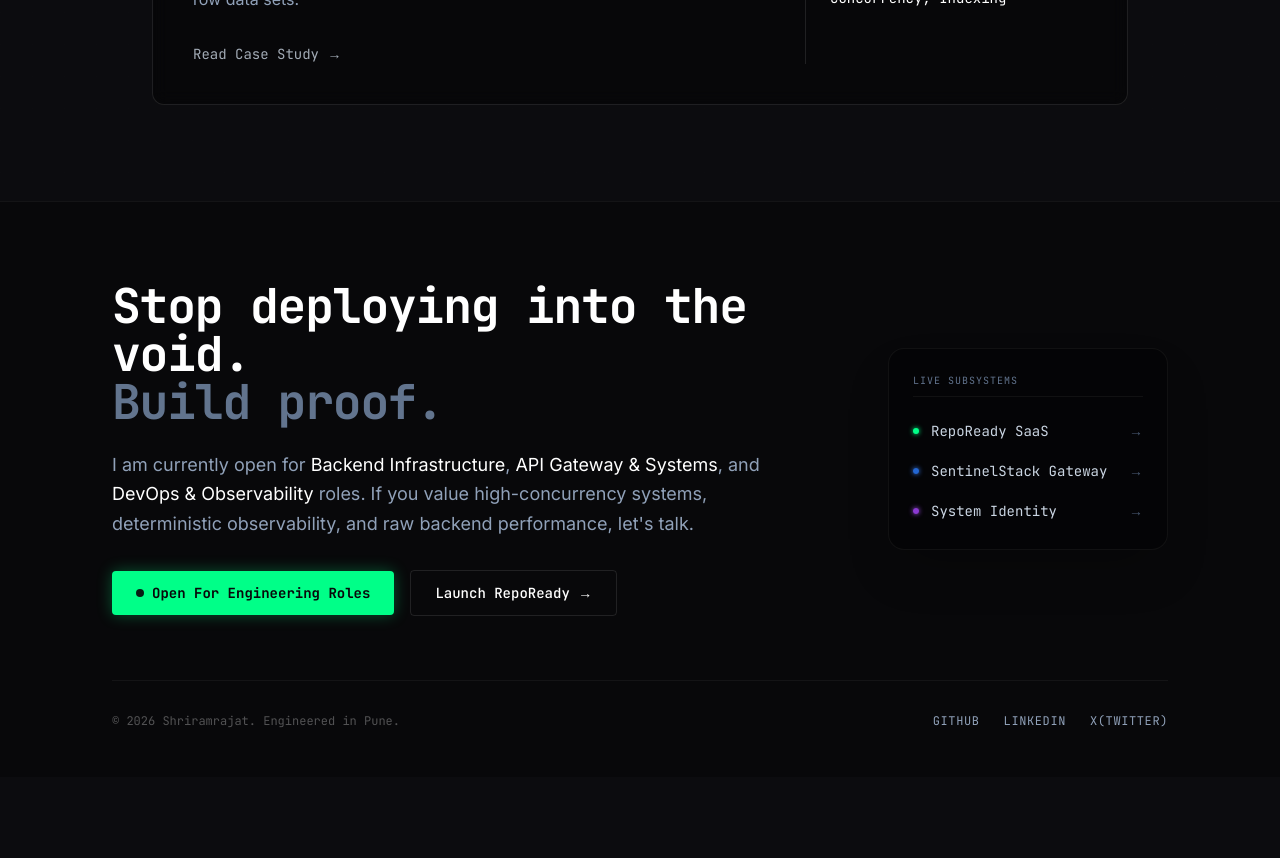
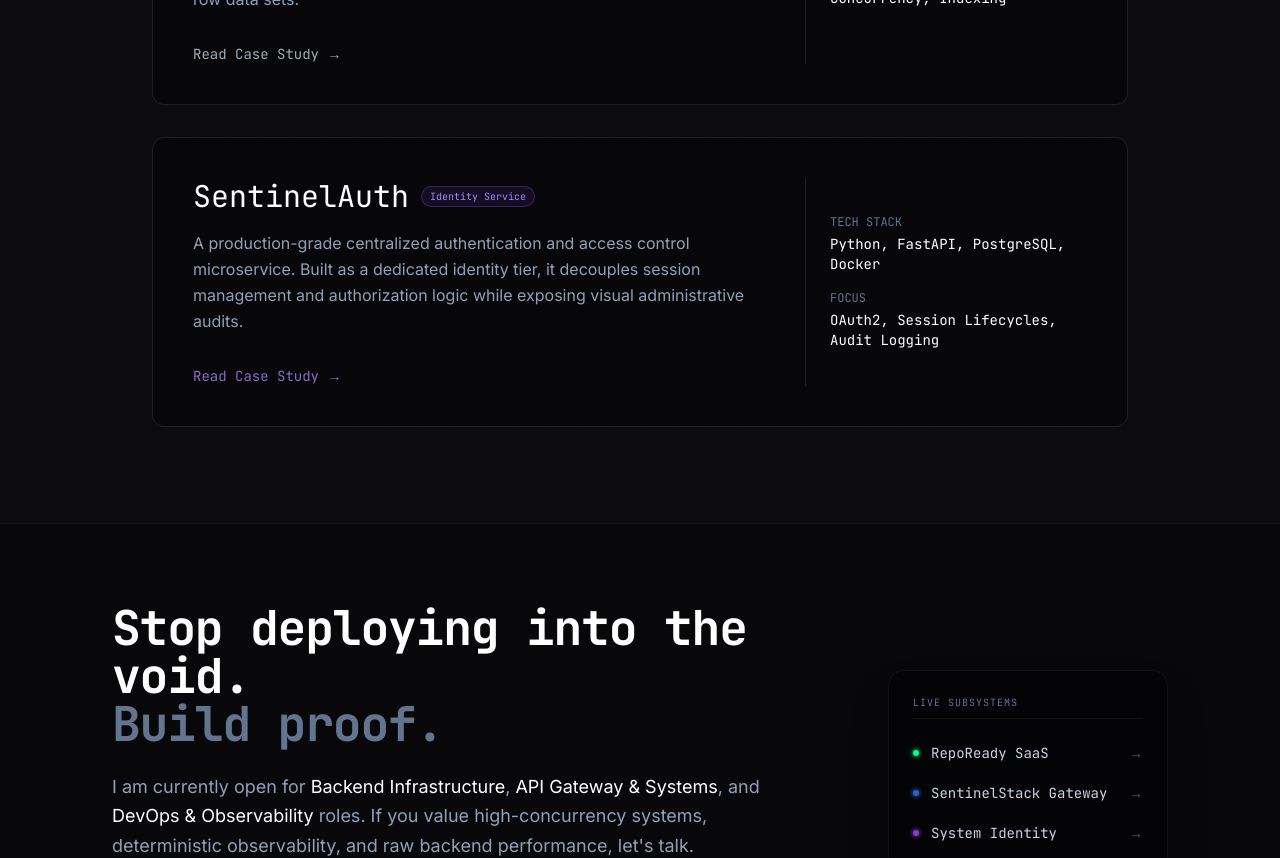
Before and after one commit to shriramrajat/SHRIRAMRAJAT.DEV, a Next.js app: page /work in a window 1280 px wide. Shown: the part 1140-1998 px from the top of the page. Before the commit the page ends 1917 px from the top, so only its background shows below. Built offline with nearby package versions, Linux system fonts and the light colour scheme.

Commit message:
feat: add work directory page and SentinelAuth project case study

```diff
--- a/src/app/work/page.tsx
+++ b/src/app/work/page.tsx
@@ -164,6 +164,43 @@ export default function WorkDirectory() {
             </div>
           </motion.article>
 
+          {/* Project 3: SentinelAuth */}
+          <motion.article
+            variants={{
+              hidden: { opacity: 0, x: -20 },
+              visible: { opacity: 1, x: 0 }
+            }}
+            className="group relative border border-white/10 bg-black/40 backdrop-blur-sm rounded-xl overflow-hidden hover:border-violet-500/30 transition-colors duration-500"
+          >
+            <div className="absolute inset-0 bg-gradient-to-r from-violet-500/0 via-violet-500/5 to-transparent opacity-0 group-hover:opacity-100 transition-opacity duration-500 pointer-events-none"></div>
+
+            <div className="grid grid-cols-1 md:grid-cols-3 gap-6 p-6 sm:p-10 relative z-10">
+              <div className="md:col-span-2 flex flex-col gap-4">
+                <div className="flex items-center gap-3">
+                  <h2 className="text-3xl font-mono text-white group-hover:text-violet-400 transition-colors">SentinelAuth</h2>
+                  <span className="font-mono text-[10px] text-violet-400 border border-violet-500/30 px-2 py-0.5 rounded-full bg-violet-500/10">Identity Service</span>
+                </div>
+                <p className="text-slate-400 font-sans text-base leading-relaxed">
+                  A production-grade centralized authentication and access control microservice. Built as a dedicated identity tier, it decouples session management and authorization logic while exposing visual administrative audits.
+                </p>
+                <Link href="/work/sentinelauth" className="font-mono text-sm text-violet-400 mt-4 flex items-center gap-2 opacity-80 group-hover:opacity-100 group-hover:translate-x-2 transition-all">
+                  Read Case Study &rarr;
+                </Link>
+              </div>
+              <div className="md:col-span-1 border-l border-white/10 pl-6 hidden md:flex flex-col gap-4 justify-center">
+                <div className="flex flex-col">
+                  <span className="text-xs text-slate-500 font-mono uppercase">Tech Stack</span>
+                  <span className="text-sm text-white font-mono mt-1">Python, FastAPI, PostgreSQL, Docker</span>
+                </div>
+                <div className="flex flex-col">
+                  <span className="text-xs text-slate-500 font-mono uppercase">Focus</span>
+                  <span className="text-sm text-white font-mono mt-1">OAuth2, Session Lifecycles, Audit Logging</span>
+                </div>
+              </div>
+            </div>
+          </motion.article>
+
+
         </motion.div>
       </div>
     </main>
```
